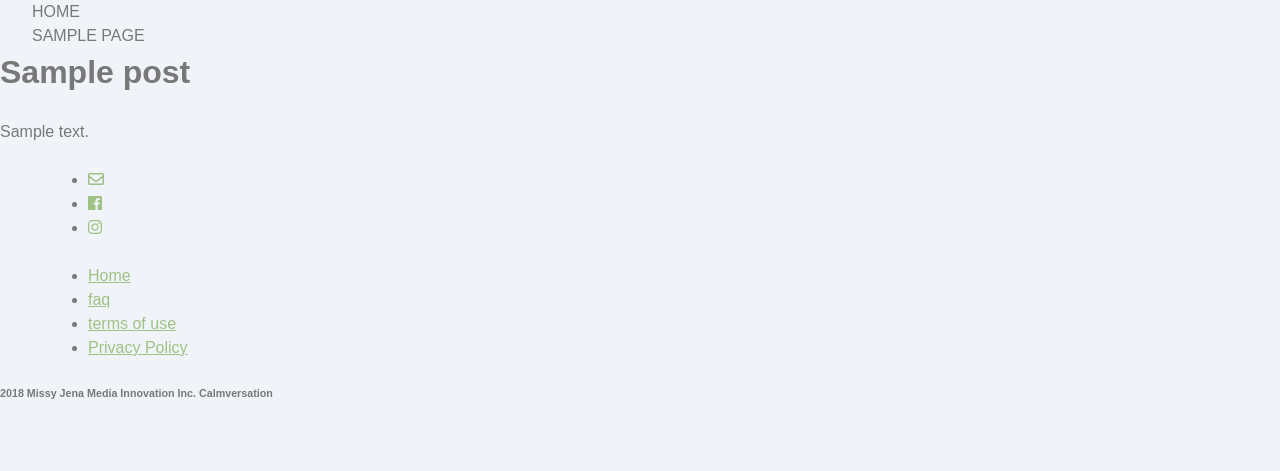
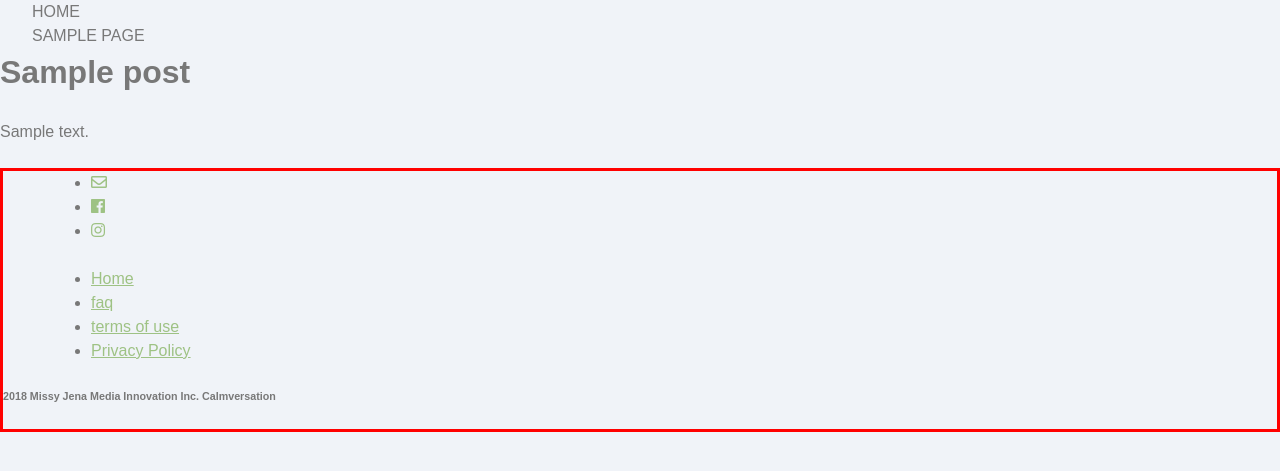
Before and after one commit to jenjjy/calm-fall-2018, a WordPress theme: template themes/calm/page.php in a window 1280 px wide. Shown: the top 471 px of the page. Run offline with PHP 8.4 and a stand-in for WordPress, Linux system fonts and the light colour scheme; the site name, menu and one post (Sample post) are stand-ins, and other content is empty; some libraries are stand-ins or nearby versions; some web fonts are replaced.

Commit message:
fix scss on widgets

```diff
--- a/themes/calm/sass/_widgets.scss
+++ b/themes/calm/sass/_widgets.scss
@@ -18,3 +18,7 @@
 
 
 /* Footer */
+
+.site-footer {
+  border: solid red;
+}
--- a/themes/calm/style.css
+++ b/themes/calm/style.css
@@ -683,6 +683,10 @@ a {
 .widget_search .search-submit {
   display: none; }
 
+/* Footer */
+.site-footer {
+  border: solid red; }
+
 /*--------------------------------------------------------------
 # Content
 --------------------------------------------------------------*/
```
Also changed, not shown: themes/calm/build/css/style.min.css, 1 other file.
